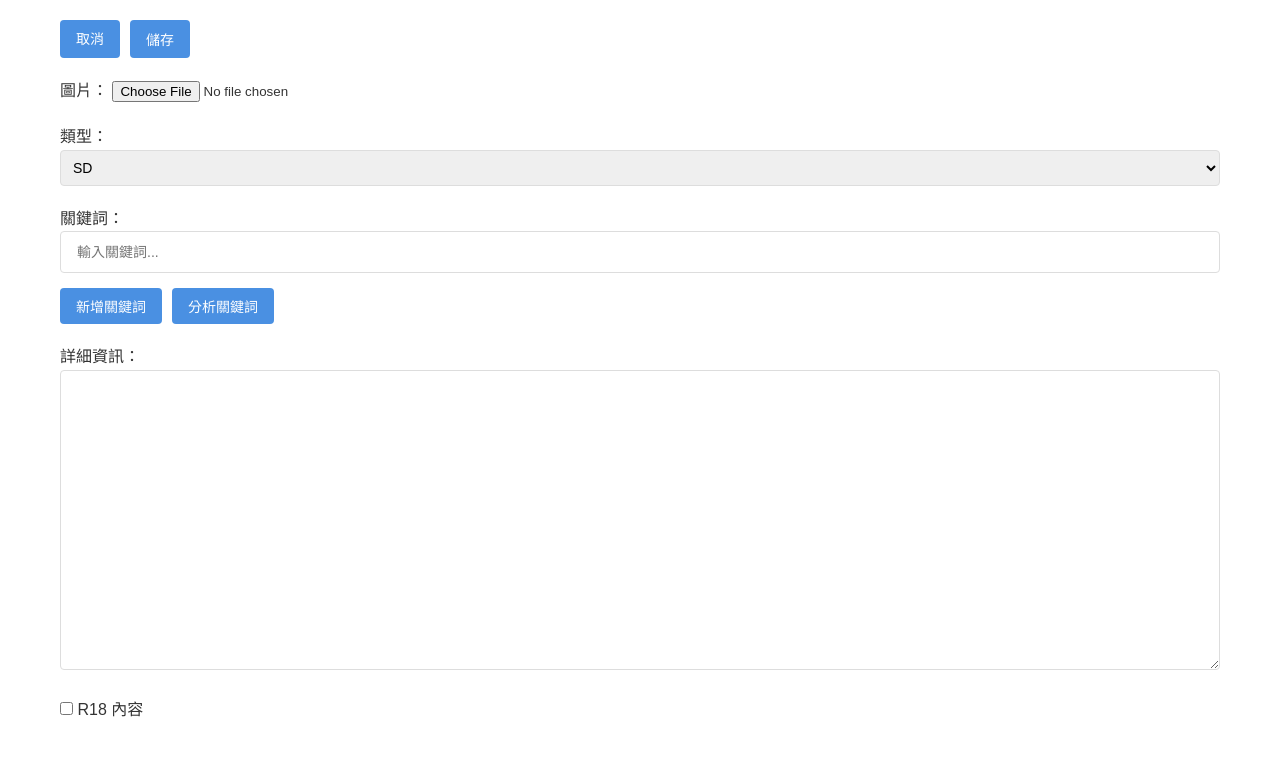
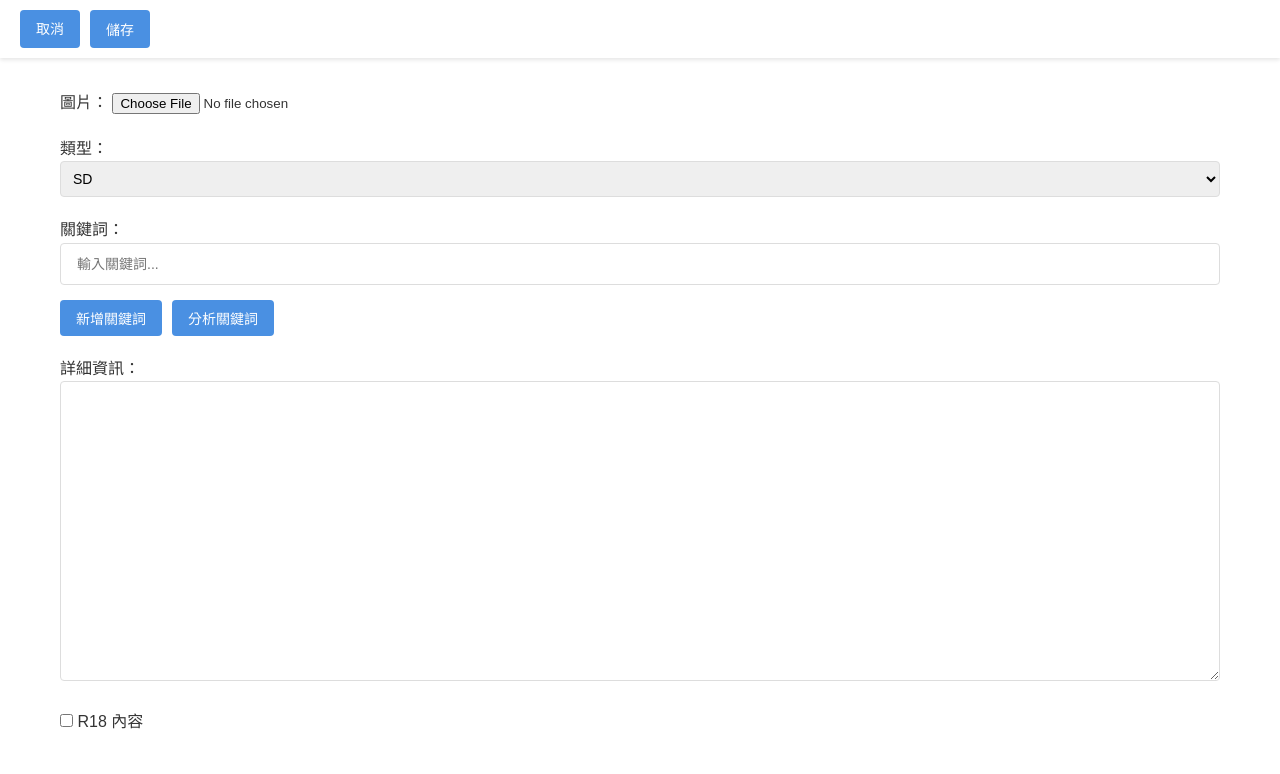
Before and after one commit to sainitutu/AI_picture_display_website_php, a PHP site: page /upload.php in a window 1280 px wide. Shown: the top 774 px of the page. Run offline with PHP 8.4, Linux system fonts and the light colour scheme.

Commit message:
固定上面操作鍵

```diff
--- a/public/css/style.css
+++ b/public/css/style.css
@@ -19,6 +19,8 @@ body {
     line-height: 1.6;
     color: var(--text-color);
     background-color: #fff;
+    /* Add padding to prevent content from being hidden under fixed header */
+    padding-top: 70px;
 }
 
 .container {
@@ -32,6 +34,26 @@ header {
     justify-content: space-between;
     align-items: center;
     margin-bottom: 30px;
+}
+
+/* Modified fixed header styles */
+.fixed-header {
+    position: fixed;
+    top: 0;
+    left: 0;
+    right: 0;
+    background-color: white;
+    padding: 10px 0;
+    box-shadow: 0 2px 4px rgba(0,0,0,0.1);
+    z-index: 1000;
+}
+
+/* Add container for fixed header content */
+.fixed-header > form,
+.fixed-header > .button-group {
+    max-width: 1200px;
+    margin: 0 auto;
+    padding: 0 20px;
 }
 
 .button {
@@ -277,6 +299,11 @@ textarea {
     margin-bottom: 20px;
 }
 
+/* Modified button group for fixed header */
+.fixed-header .button-group {
+    margin-bottom: 0;
+}
+
 .button.danger {
     background-color: var(--danger-color);
 }
--- a/public/upload.php
+++ b/public/upload.php
@@ -41,13 +41,17 @@ if ($_SERVER['REQUEST_METHOD'] === 'POST') {
     <link rel="stylesheet" href="/css/style.css">
 </head>
 <body>
-    <div class="container">
-        <form method="post" enctype="multipart/form-data">
+    <div class="fixed-header">
+        <form method="post" style="margin: 0;">
             <div class="button-group">
                 <a href="/" class="button">取消</a>
                 <button type="submit" name="save" class="button">儲存</button>
             </div>
+        </form>
+    </div>
 
+    <div class="container">
+        <form method="post" enctype="multipart/form-data">
             <?php if (isset($error)): ?>
                 <div class="error-message"><?= htmlspecialchars($error) ?></div>
             <?php endif; ?>
--- a/public/view.php
+++ b/public/view.php
@@ -25,12 +25,14 @@ if (!$image) {
     <link rel="stylesheet" href="/css/style.css">
 </head>
 <body>
-    <div class="container">
+    <div class="fixed-header">
         <div class="button-group">
             <a href="/" class="button">返回</a>
             <a href="/edit.php?id=<?= $id ?>" class="button">編輯</a>
         </div>
+    </div>
 
+    <div class="container">
         <div class="image-container">
             <img src="/image.php?id=<?= $id ?>" alt="AI 生成圖片" class="image-preview">
         </div>
```
Also changed, not shown: public/edit.php (+6 -2 lines).
